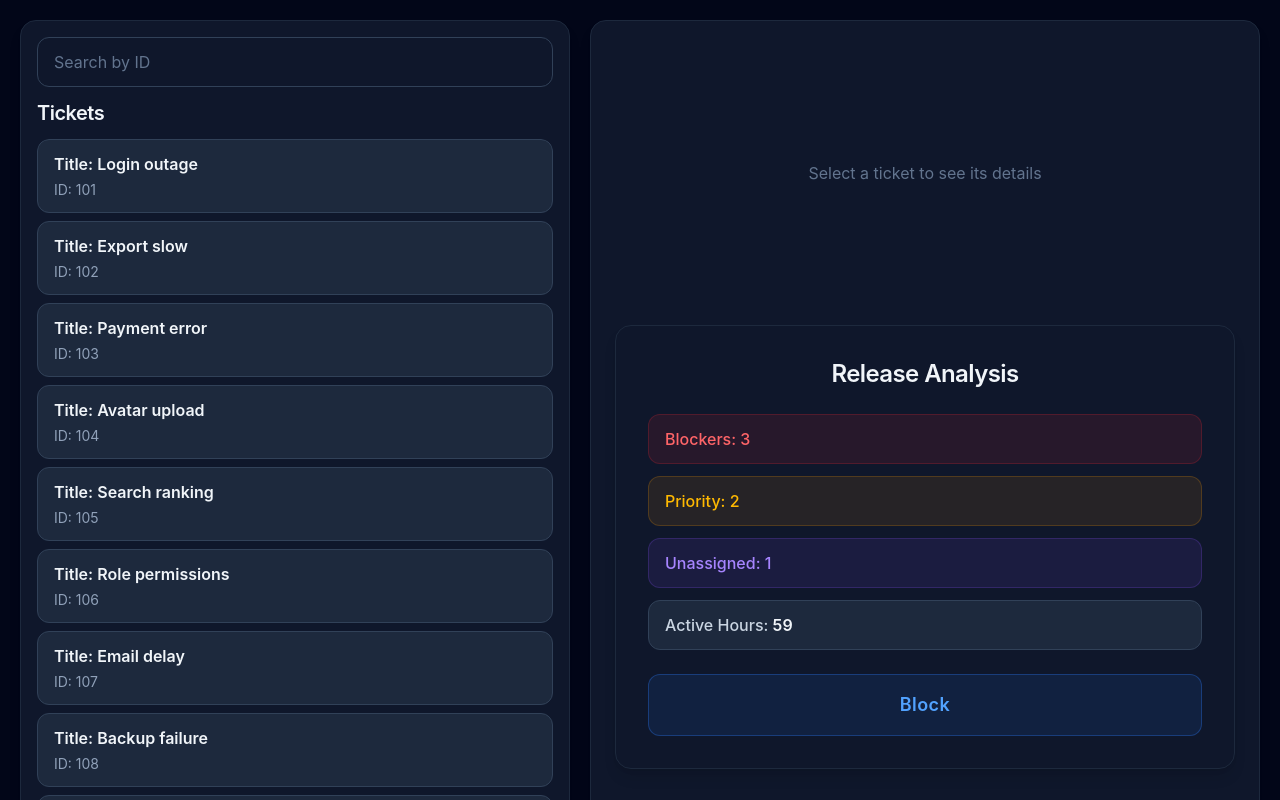
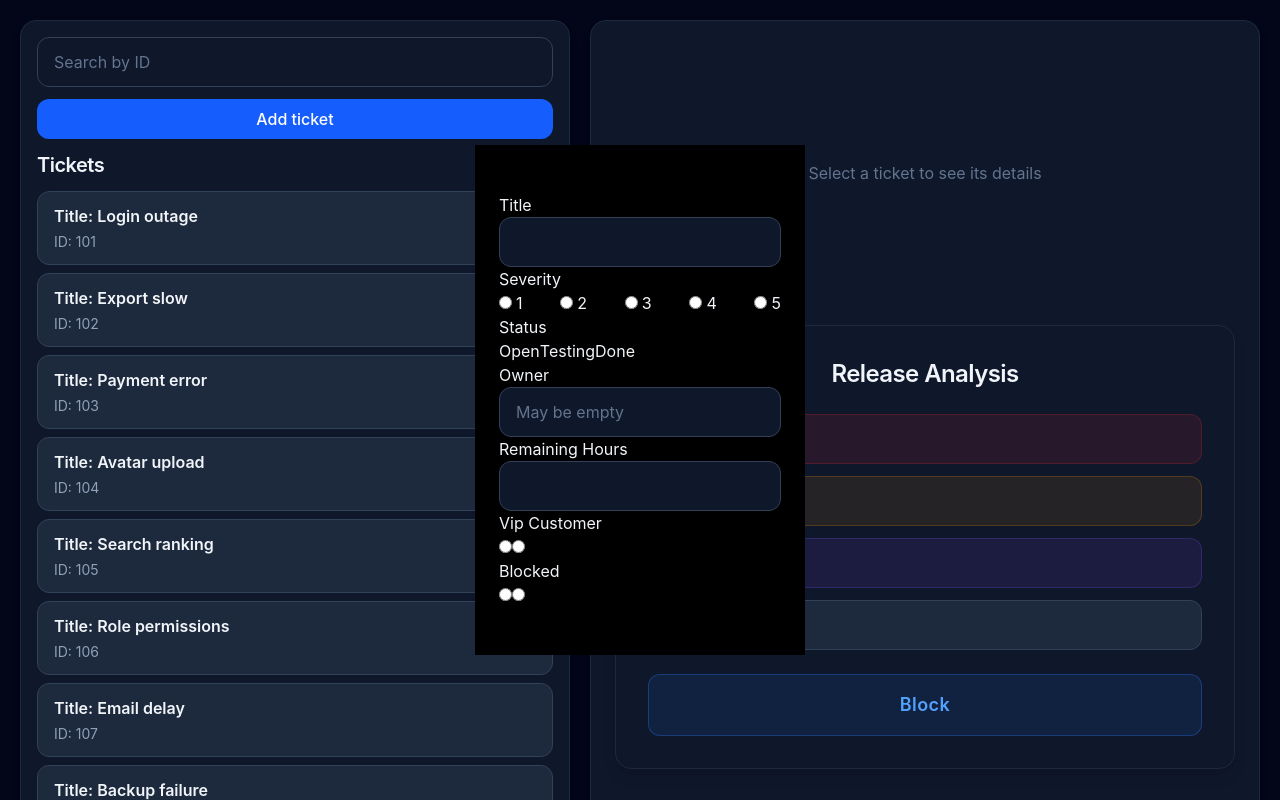
Before and after one commit to Dannio258/release-decision-system, a React (Vite) app: page / in a window 1280 px wide. Shown: the top 800 px of the page. Built offline with nearby package versions, Linux system fonts and the light colour scheme.

Commit message:
Started developing addTicket form

```diff
--- /dev/null
+++ b/src/components/AddTicketForm.tsx
@@ -0,0 +1,68 @@
+function AddTicketForm() {
+  return (
+    <form className="absolute top-1/2 left-1/2 z-99 flex -translate-x-1/2 -translate-y-1/2 flex-col bg-black px-6 py-12">
+      <label htmlFor="title">Title</label>
+      <input
+        type="text"
+        className="rounded-xl border border-slate-700 bg-slate-900 px-4 py-3 text-slate-100 transition outline-none placeholder:text-slate-500 focus:border-blue-500"
+      />
+
+      <label htmlFor="severity">Severity</label>
+      <div className="flex justify-between">
+        <div>
+          <input type="radio" className="mr-1" />
+          <label htmlFor="one">1</label>
+        </div>
+        <div>
+          <input type="radio" className="mr-1" />
+          <label htmlFor="one">2</label>
+        </div>
+        <div>
+          <input type="radio" className="mr-1" />
+          <label htmlFor="one">3</label>
+        </div>
+        <div>
+          <input type="radio" className="mr-1" />
+          <label htmlFor="one">4</label>
+        </div>
+        <div>
+          <input type="radio" className="mr-1" />
+          <label htmlFor="one">5</label>
+        </div>
+      </div>
+
+      <label htmlFor="status">Status</label>
+      <div className="flex">
+        <div>Open</div>
+        <div>Testing</div>
+        <div>Done</div>
+      </div>
+
+      <label htmlFor="owner">Owner</label>
+      <input
+        type="text"
+        className="rounded-xl border border-slate-700 bg-slate-900 px-4 py-3 text-slate-100 transition outline-none placeholder:text-slate-500 focus:border-blue-500"
+        placeholder="May be empty"
+      />
+
+      <label htmlFor="remainingHours">Remaining Hours</label>
+      <input
+        type="number"
+        className="rounded-xl border border-slate-700 bg-slate-900 px-4 py-3 text-slate-100 transition outline-none placeholder:text-slate-500 focus:border-blue-500"
+      />
+
+      <label htmlFor="customerVip">Vip Customer</label>
+      <div>
+        <input type="radio"></input>
+        <input type="radio"></input>
+      </div>
+
+      <label htmlFor="isBlocked">Blocked</label>
+      <div>
+        <input type="radio"></input>
+        <input type="radio"></input>
+      </div>
+    </form>
+  );
+}
+export default AddTicketForm;
--- a/src/pages/App.tsx
+++ b/src/pages/App.tsx
@@ -1,9 +1,11 @@
 import initialTickets, { type Ticket } from "../../data/tickets";
 import SearchBar from "../components/SearchBar";
+import Button from "../components/Button";
 import TicketCard from "../components/Ticket";
 import { useState, useEffect } from "react";
 import DetailedTicketCard from "../components/DetailedTicket";
 import ReleaseAnalysis from "../components/ReleaseAnalysis";
+import AddTicketForm from "../components/AddTicketForm";
 
 function App() {
   const [inputValue, setInputValue] = useState("");
@@ -33,12 +35,14 @@ function App() {
 
   return (
     <div className="grid min-h-dvh w-full gap-5 bg-slate-950 p-5 text-slate-100 lg:grid-cols-2 xl:grid-cols-[550px_1fr]">
+      <AddTicketForm/>
       <div className="flex min-h-0 flex-col gap-3 rounded-2xl border border-slate-800 bg-slate-900 p-4 shadow-lg">
         <SearchBar
           value={inputValue}
           onChange={(e) => setInputValue(e.target.value)}
         />
 
+        <Button>Add ticket</Button>
         <div className="flex min-h-0 flex-1 flex-col gap-3">
           <h1 className="text-left text-xl font-semibold tracking-tight">
             Tickets
```
